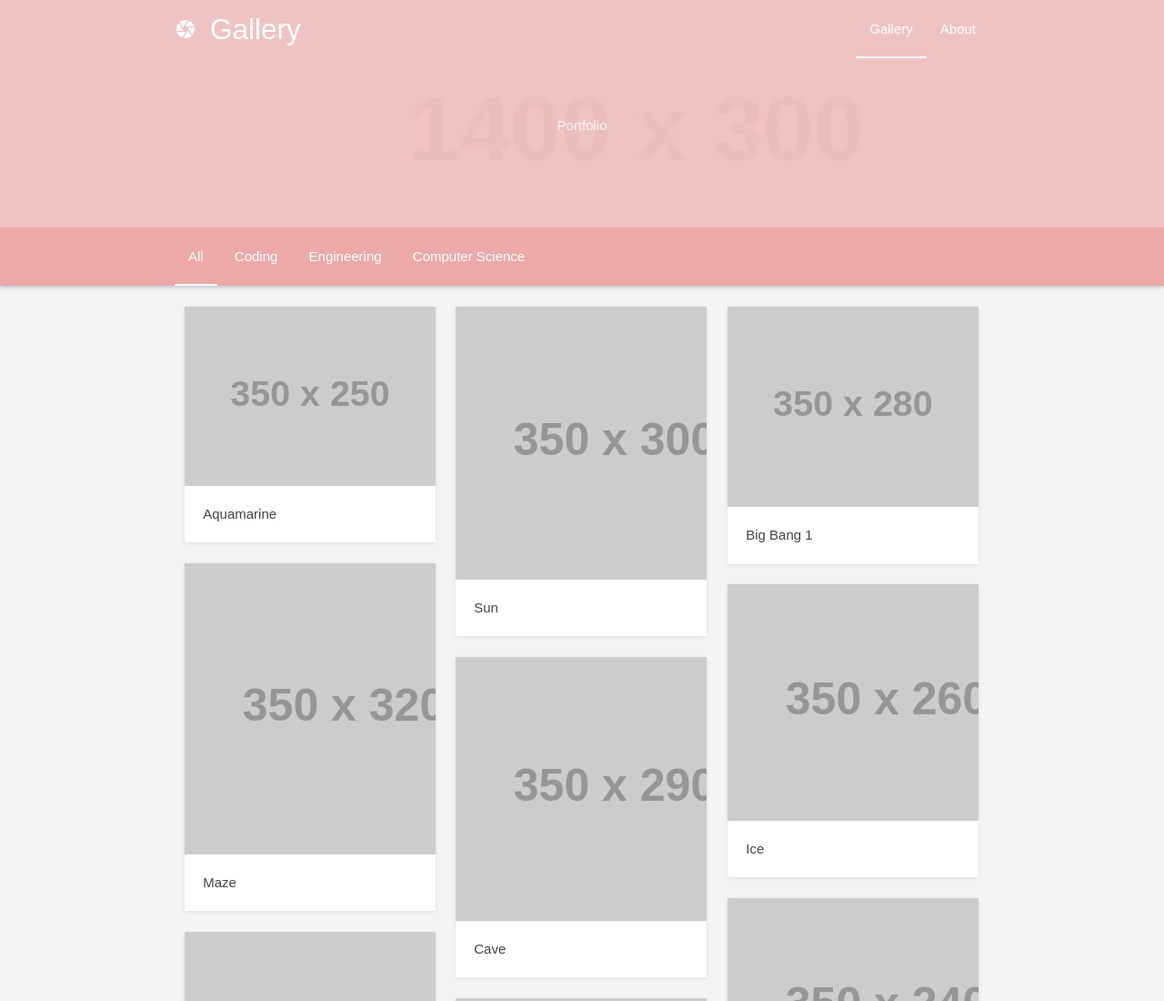
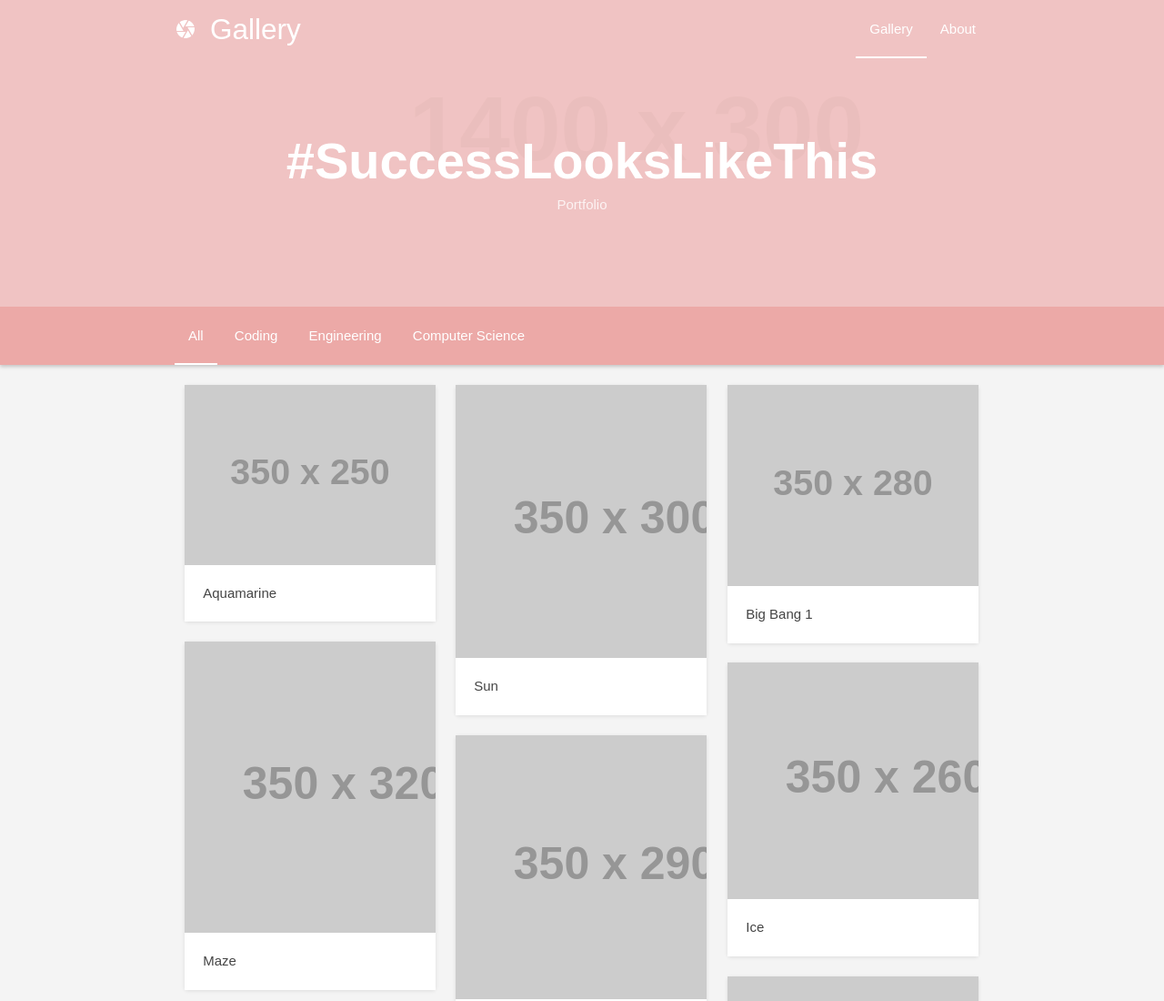
Before and after one commit to therealleena/success-looks-like-this, a website: page index.html in a window 1280 px wide. Shown: the top 1100 px of the page at 91% size. Drawn offline with nearby package versions, Linux system fonts and the light colour scheme; placeholder pictures from the web are drawn by us.

Commit message:
Update index.html

```diff
--- a/index.html
+++ b/index.html
@@ -27,7 +27,11 @@
       </div>
       <div class="nav-wrapper container">
         <a href="index.html" class="brand-logo"><i class="material-icons" href="logo.png">camera</i>Gallery </a>
-        <a href="#" data-target="nav-mobile" class="sidenav-trigger"><i class="material-icons">menu</i></a>
+        <a href="#"
+        data-target="nav-mobile"
+        class="sidenav-trigger">
+        <i class="material-icons">menu</i>
+      </a>
         <ul class="right hide-on-med-and-down">
           <li class="active"><a href="index.html">Gallery</a></li>
 
@@ -39,7 +43,7 @@
 
 
         <div class="nav-header center">
-          <h1></h1>
+          <h1>#SuccessLooksLikeThis</h1>
           <div class="tagline">Portfolio</div>
         </div>
       </div>
```
